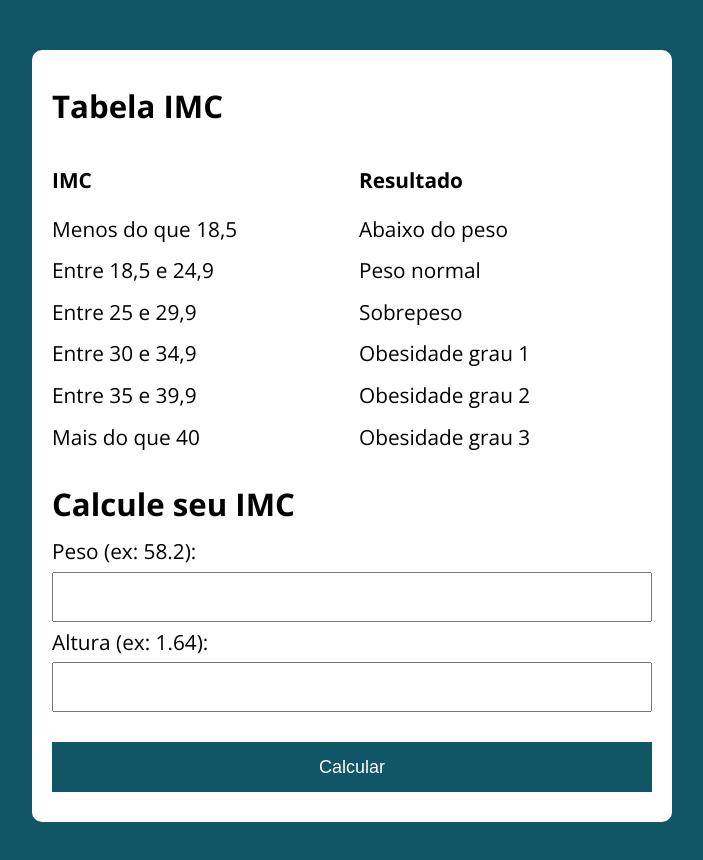
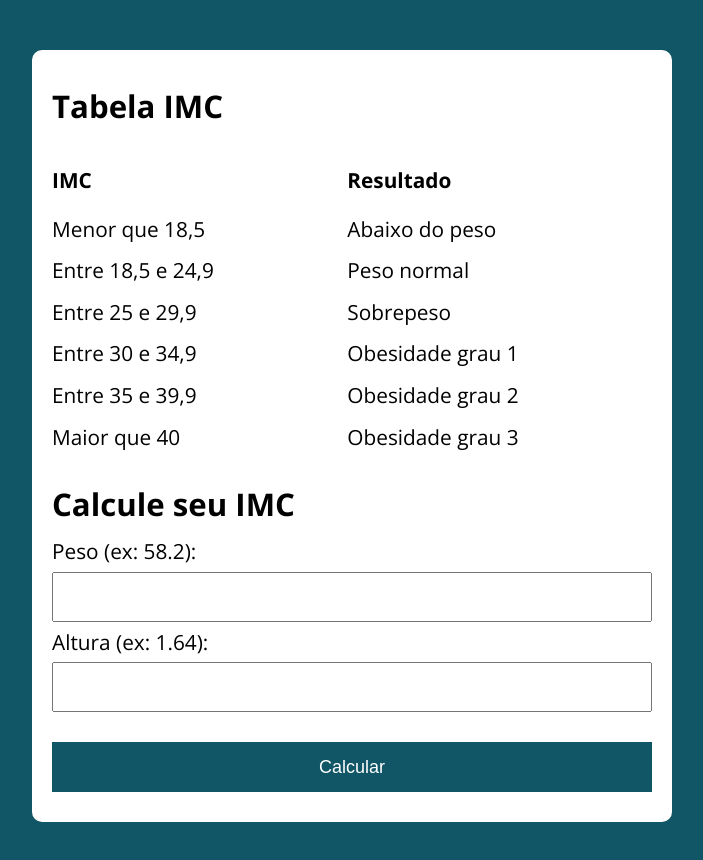
Before and after one commit to LiedsonSales/BMI-calculation, a plain HTML site: page index.html in a window 1280 px wide. Shown: the whole page, without its empty margins (288-991 px from the left). Drawn offline with nearby package versions, Linux system fonts and the light colour scheme.

Commit message:
html att

```diff
--- a/index.html
+++ b/index.html
@@ -17,12 +17,12 @@
 
             <div class="value-price">
                 <h4>IMC</h4>
-                <p>Menos do que 18,5</p>
+                <p>Menor que 18,5</p>
                 <p>Entre 18,5 e 24,9</p>
                 <p>Entre 25 e 29,9</p>
                 <p>Entre 30 e 34,9</p>
                 <p>Entre 35 e 39,9</p>
-                <p>Mais do que 40</p>
+                <p>Maior que 40</p>
             </div>
 
             <div class="result-price">
```
